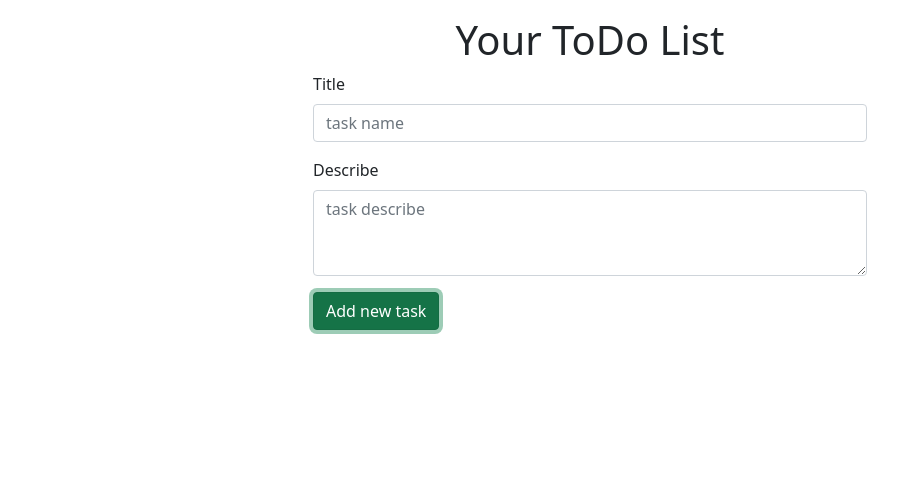
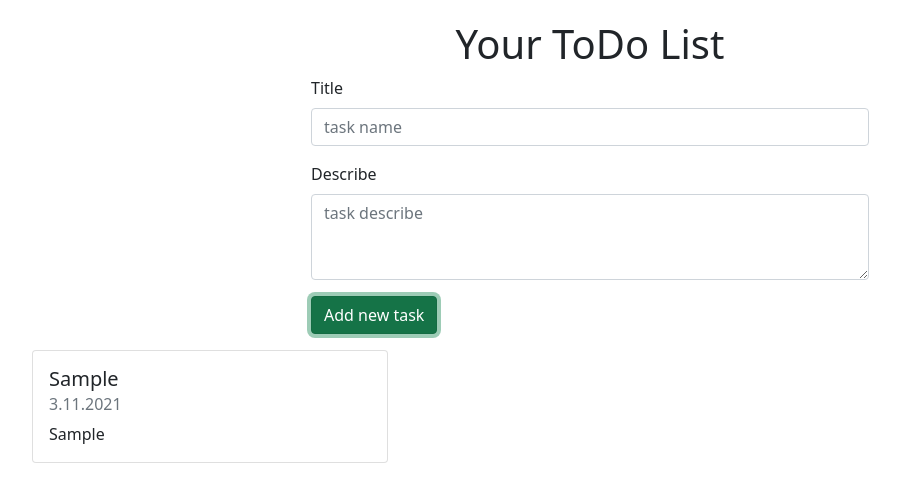
Before and after one commit to max-i-mys/todo-technorelly, a React (Create React App) app: page / in a window 1280 px wide. Both pictures are taken after typing "Sample", "Sample" into the empty fields and a click on the button "Add new task". Shown: the top 502 px of the page, without its empty margins (50-950 px from the left). Built offline with nearby package versions, Linux system fonts and the light colour scheme.

Commit message:
added to show todolist

```diff
--- a/src/App.css
+++ b/src/App.css
@@ -1,7 +1,14 @@
 body {
+	padding: 20px 0;
 	margin: 0;
-	font-family: -apple-system, BlinkMacSystemFont, 'Segoe UI', 'Roboto', 'Oxygen', 'Ubuntu', 'Cantarell', 'Fira Sans',
-		'Droid Sans', 'Helvetica Neue', sans-serif;
+	font-family: -apple-system, BlinkMacSystemFont, 'Segoe UI', 'Roboto', 'Oxygen', 'Ubuntu', 'Cantarell',
+		'Fira Sans', 'Droid Sans', 'Helvetica Neue', sans-serif;
 	-webkit-font-smoothing: antialiased;
 	-moz-osx-font-smoothing: grayscale;
 }
+.todo {
+	flex: 0 1 calc((100% / 3) - 1rem);
+}
+.todos-box {
+	gap: 1rem;
+}
--- a/src/App.js
+++ b/src/App.js
@@ -2,13 +2,19 @@ import './App.css'
 import 'bootstrap/dist/css/bootstrap.min.css'
 import { Col, Container, Row } from 'react-bootstrap'
 import AddTodo from './components/AddTodo'
+import TodoList from './components/TodoList'
 
 function App() {
 	return (
 		<Container>
 			<Row>
-				<Col className="d-flex align-items-center p-3 flex-column">
+				<Col className="d-flex align-items-center mb-3 flex-column">
 					<AddTodo />
+				</Col>
+			</Row>
+			<Row>
+				<Col className="d-flex flex-wrap todos-box">
+					<TodoList />
 				</Col>
 			</Row>
 		</Container>
--- a/src/components/TodoItem.jsx
+++ b/src/components/TodoItem.jsx
@@ -0,0 +1,15 @@
+import { Card } from 'react-bootstrap'
+import { formatterDate } from '../utils/constants'
+export default function TodoItem({ todo }) {
+	return (
+		<>
+			<Card className="todo">
+				<Card.Body>
+					<Card.Title>{todo.title}</Card.Title>
+					<Card.Subtitle className="mb-2 text-muted">{formatterDate.format(todo.id)}</Card.Subtitle>
+					<Card.Text>{todo.description}</Card.Text>
+				</Card.Body>
+			</Card>
+		</>
+	)
+}
--- a/src/components/TodoList.jsx
+++ b/src/components/TodoList.jsx
@@ -0,0 +1,7 @@
+import { useSelector } from 'react-redux'
+import TodoItem from './TodoItem'
+
+export default function TodoList() {
+	const todos = useSelector(state => state.todos.todos)
+	return <>{todos ? todos.map(todo => <TodoItem key={todo.id} todo={todo} />) : <h3>List is empty</h3>}</>
+}
--- /dev/null
+++ b/src/utils/constants.js
@@ -0,0 +1,5 @@
+export const formatterDate = new Intl.DateTimeFormat('ru', {
+	day: 'numeric',
+	month: '2-digit',
+	year: 'numeric',
+})
```
